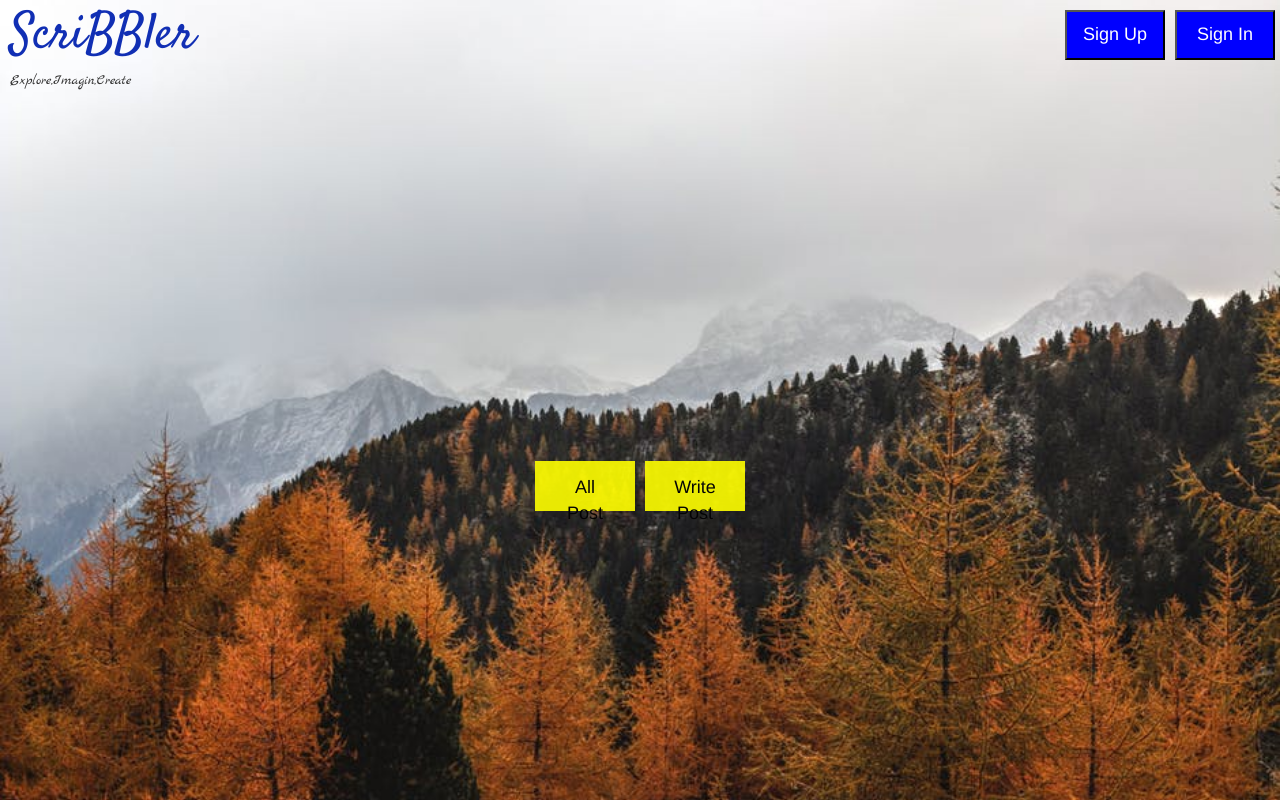
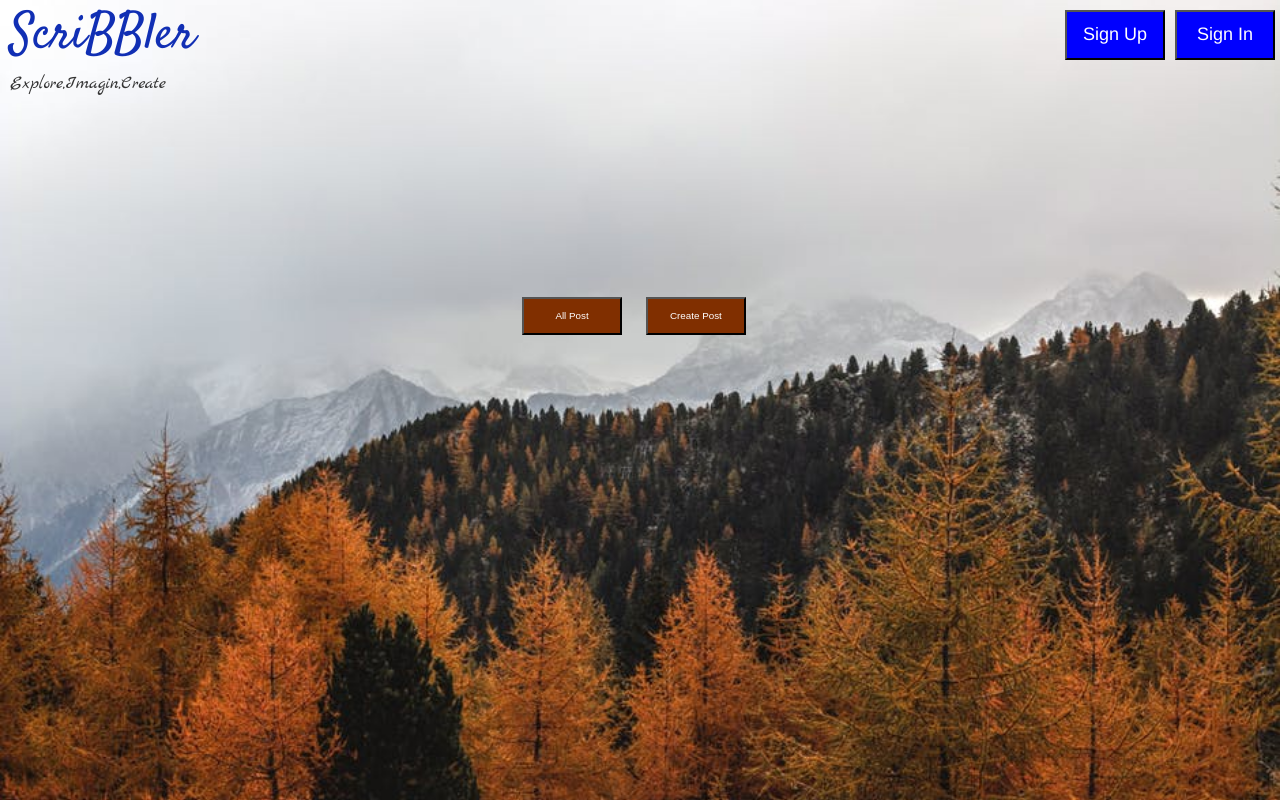
Before and after one commit to premcode99/BloggingWebsite, a plain HTML site: page stub/index.html in a window 1280 px wide. Drawn offline with nearby package versions, Linux system fonts and the light colour scheme.

Commit message:
one more time

```diff
--- a/stub/css/header.css
+++ b/stub/css/header.css
@@ -40,7 +40,7 @@ button {
     text-align: center;
     font-family: 'Abel', sans-serif;
  }
- .middleText{
+ .post{
     font-family: 'Marck Script', cursive;
     margin-top: 0;
     margin: 0 0 0px 10px;
--- a/stub/css/index.css
+++ b/stub/css/index.css
@@ -14,13 +14,14 @@ body{
 
 
 
-.postButtons{
+/* .postButtons{
 
    display: flex;
    flex-direction: row;
    justify-content: center;
    margin-top: 360px;
-   }
+   } */
+
    body{
        background: url('background.jpg');
        background-repeat: no-repeat;
@@ -33,18 +34,29 @@ body{
        display: block;
     }
    .postbtn{
-       cursor: pointer;
-       float: right;
-       color:black;
+      width: 100px;
+      padding: 10px;
 
-       font-size: 18px;
-       height: 50px;
-       margin: 10px 5px;
-       width: 100px;
-       background-color:yellow;
+      /* height:20px;   */
+          /* margin: -20px -50px;  */
+           position: relative;;
+          top:40%;
+          left:40%;
+      font-weight: 500;
+      font-size: 70%;
+      background: rgb(128, 47, 0);
+      color: #fff;
+      float: center;
+      margin: 200px 10px 200px 10px;
+      font-family: Arial, Helvetica, sans-serif;
 
    }
-
+   .middleText{
+      font-family: 'Marck Script', cursive;
+      margin-top: 0;
+      font-size: 18px;
+      margin: 0 0 0px 10px;
+      }
 
 
 
--- a/stub/index.html
+++ b/stub/index.html
@@ -30,8 +30,9 @@
         <div class="postButtons">
 
         	<!-- Insert code for All Posts & Create Post button here -->
+            <input id="Allpost" class="postbtn" onclick="seepost()" type="button" value="All Post"/>
+            <input id="writePost" class="postbtn" data-toggle="modal" type="button" data-target="#myModal2" value="Create Post"> </input>
 
-        	<button id='Allpost'  class="postbtn" onclick="seepost()">All Post</button> <button id ="writePost" class="postbtn" data-toggle="modal" data-target="#myModal2">Write Post</button>
 
         </div>
     </div>
--- a/stub/js/index.js
+++ b/stub/js/index.js
@@ -0,0 +1,4 @@
+
+function seepost(){
+    window.location.href="html/bloglist.html";
+}
```
Also changed, not shown: stub/html/bloglist.html (+6 -6 lines), stub/html/post.html (+1 -0 lines), stub/js/post.js (+47 -0 lines).
